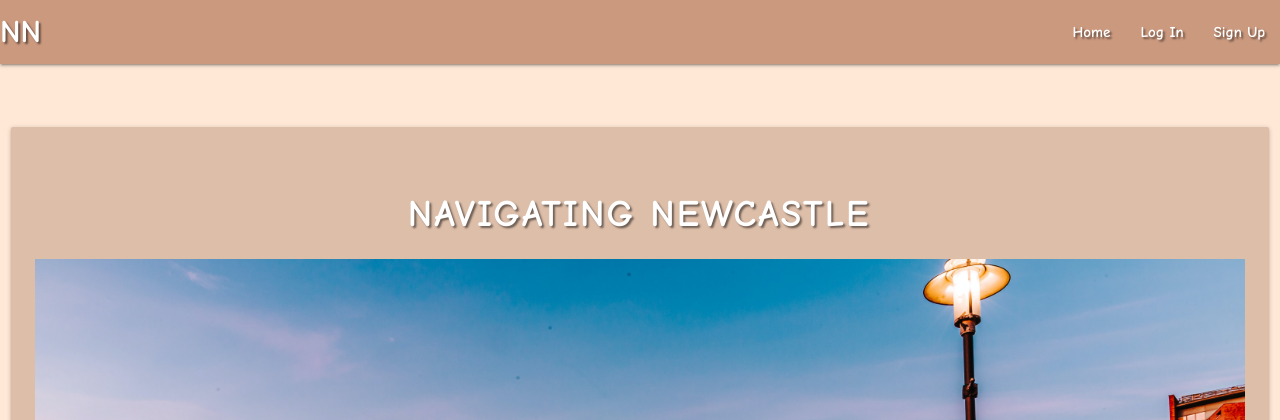
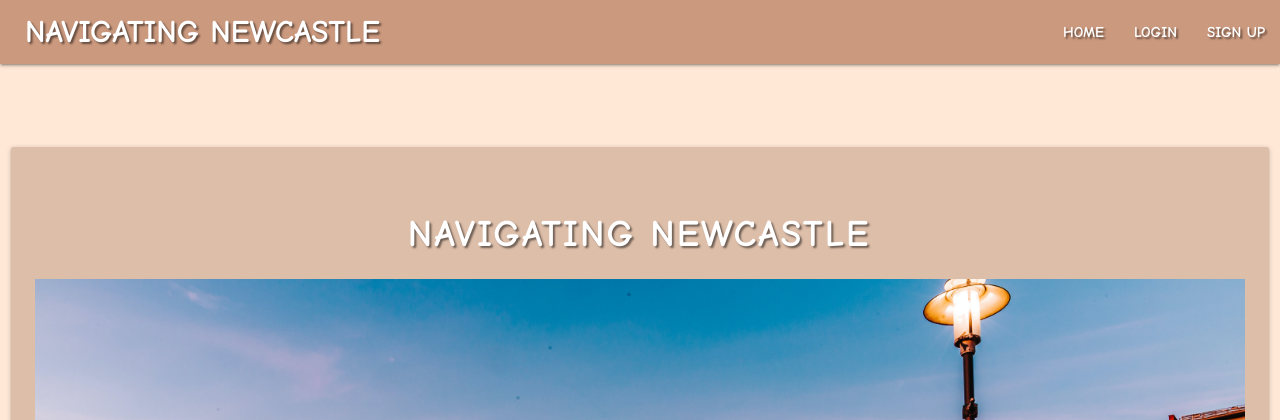
Before and after one commit to Birrellc/Navigating-Newcastle, a Flask app: page / in a window 1280 px wide. Shown: the top 420 px of the page. Run offline with Flask 2, Linux system fonts and the light colour scheme; some libraries are stand-ins or nearby versions.

Commit message:
Styles: updated nav styling

```diff
--- a/static/css/style.css
+++ b/static/css/style.css
@@ -39,10 +39,15 @@ a {
 
 nav {
   background-color: #cb997e;
+  margin-bottom: 20px;
 }
 
 .sidenav {
   background-color: #ffe8d6;
+}
+
+.brand-logo{
+  margin-left: 25px;
 }
 
 .sidenav > li > a {
--- a/templates/base.html
+++ b/templates/base.html
@@ -25,25 +25,25 @@
   <body>
     <header>
       <!-- top navbar -->
-      <nav class="nav-extended">
+      <nav class="navbar nav-extended">
         <div class="nav-wrapper">
-          <a href="#" class="brand-logo">NN</a>
-          <a href="#" data-target="mobile-demo" class="sidenav-trigger right"
+          <a href="{{ url_for('home') }}" class="brand-logo">NAVIGATING NEWCASTLE</a>
+          <a href="{{ url_for('home') }}" data-target="mobile-demo" class="sidenav-trigger right"
             ><i class="fas fa-bars"></i
           ></a>
-          <ul class="right hide-on-med-and-down">
-            <li><a href="{{ url_for('home') }}">Home</a></li>
+          <ul class="right navigating-nav hide-on-med-and-down">
+            <li><a href="{{ url_for('home') }}">HOME</a></li>
             {% if session.user %}
-            <li><a href="{{ url_for('dictionary') }}">Dictionary</a></li>
+            <li><a href="{{ url_for('dictionary') }}">DICTIONARY</a></li>
             <li>
               <a href="{{ url_for('profile', username=session['user']) }}"
-                >Profile</a
+                >PROFILE</a
               >
             </li>
-            <li><a href="{{ url_for('logout') }}">Log Out</a></li>
+            <li><a href="{{ url_for('logout') }}">LOG OUT</a></li>
             {% else %}
-            <li><a href="{{ url_for('login') }}">Log In</a></li>
-            <li><a href="{{ url_for('signup') }}">Sign Up</a></li>
+            <li><a href="{{ url_for('login') }}">LOGIN</a></li>
+            <li><a href="{{ url_for('signup') }}">SIGN UP</a></li>
             {% endif %}
           </ul>
         </div>
```
